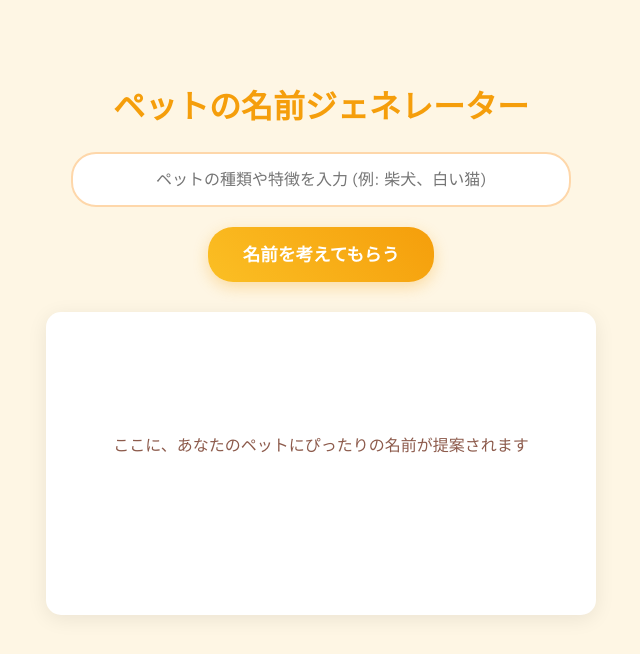
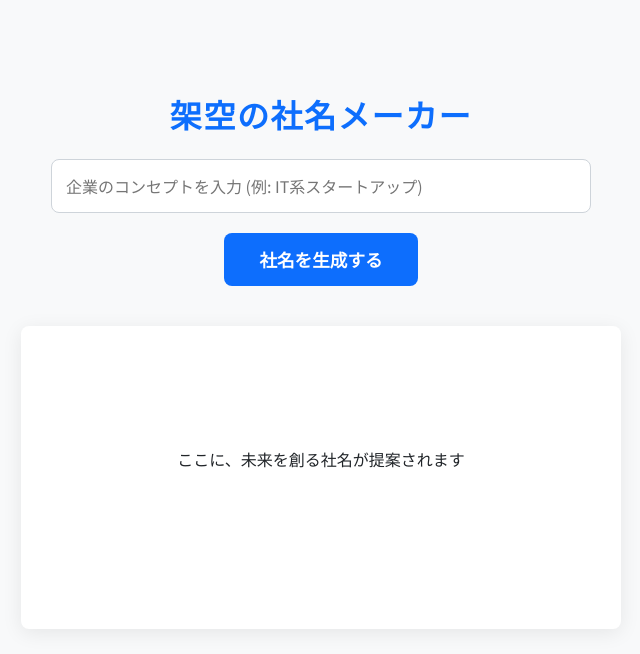
Before and after one commit to Keiichiro512/Generative-AI, a Flask app: page / in a window 1280 px wide. Shown: the top 654 px of the page, without its empty margins (319-959 px from the left). Run offline with Flask 3, Linux system fonts and the light colour scheme.

Commit message:
架空の社名メーカー機能を追加

```diff
--- a/app.py
+++ b/app.py
@@ -19,33 +19,33 @@ def index():
     return render_template('index.html')
 
 @app.route('/generate', methods=['POST'])
-def generate_pet_name():
+def generate_company_name():
     try:
         data = request.get_json()
-        if not data or 'pet_info' not in data:
-            return jsonify({'error': 'ペットの情報が指定されていません。'}), 400
+        if not data or 'company_info' not in data:
+            return jsonify({'error': '企業のコンセプトが指定されていません。'}), 400
 
-        pet_info = data['pet_info']
+        company_info = data['company_info']
 
         # AIへの指示（プロンプト）
         prompt = f"""
-あなたは、世界一のペットネーミングの専門家です。
-飼い主から伝えられたペットの情報にぴったりの、愛情がこもった素敵な名前を3つ提案してください。
+あなたは、数々の成功企業を世に送り出してきた、ブランディングの専門家です。
+クライアントから伝えられた企業のコンセプトに合った、未来的で覚えやすく、ドメインも取得できそうな架空の社名を3つ提案してください。
 
-【ペットの情報】
-{pet_info}
+【企業のコンセプト】
+{company_info}
 
-提案する名前には、それぞれ簡単な「名前の由来や意味」も添えてください。
+提案する社名には、それぞれ簡単な「社名の由来やコンセプト」も添えてください。
 
 【出力フォーマット】
-1. **(名前1)**
-   由来：(名前の由来や意味を簡潔に説明)
+1. **(社名1)**
+   由来：(社名の由来やコンセプトを簡潔に説明)
 
-2. **(名前2)**
-   由来：(名前の由来や意味を簡潔に説明)
+2. **(社名2)**
+   由来：(社名の由来やコンセプトを簡潔に説明)
 
-3. **(名前3)**
-   由来：(名前の由来や意味を簡潔に説明)
+3. **(社名3)**
+   由来：(社名の由来やコンセプトを簡潔に説明)
 """
 
         response = model.generate_content(prompt)
@@ -55,7 +55,7 @@ def generate_pet_name():
         return jsonify({'result': formatted_response})
 
     except Exception as e:
-        print(f"ペットの名前生成中にエラー: {e}")
+        print(f"社名生成中にエラー: {e}")
         return jsonify({'error': str(e)}), 500
 
 if __name__ == '__main__':
--- a/templates/index.html
+++ b/templates/index.html
@@ -3,57 +3,59 @@
 <head>
     <meta charset="UTF-8">
     <meta name="viewport" content="width=device-width, initial-scale=1.0">
-    <title>ペットの名前ジェネレーター</title>
+    <title>架空の社名メーカー</title>
     <style>
-        @import url('https://fonts.googleapis.com/css2?family=M+PLUS+Rounded+1c:wght@400;800&display=swap');
+        @import url('https://fonts.googleapis.com/css2?family=Roboto:wght@700&family=Noto+Sans+JP:wght@400;700&display=swap');
         body {
-            font-family: 'M PLUS Rounded 1c', sans-serif;
+            font-family: 'Noto Sans JP', 'Roboto', sans-serif;
             text-align: center;
-            margin-top: 40px;
-            background-color: #fef6e4; /* 優しいクリーム色 */
-            color: #8d5b4c; /* 温かみのある茶色 */
+            margin: 0;
+            padding-top: 50px;
+            background-color: #f8f9fa;
+            color: #212529;
         }
         h1 {
-            font-weight: 800;
-            color: #f59e0b; /* 元気なオレンジ */
+            font-family: 'Roboto', sans-serif;
+            font-weight: 700;
+            color: #0d6efd; /* プロフェッショナルな青 */
+            letter-spacing: 0.05em;
         }
         #container {
-            max-width: 550px;
+            max-width: 600px;
             margin: 0 auto;
             padding: 20px;
         }
-        #pet-info-input {
+        #company-info-input {
             width: 85%;
             padding: 14px;
             font-size: 1em;
             font-family: inherit;
-            border-radius: 25px;
-            border: 2px solid #fed7aa;
+            border-radius: 8px;
+            border: 1px solid #ced4da;
             margin-bottom: 20px;
-            text-align: center;
         }
         button {
             padding: 14px 35px;
             font-size: 1.1em;
-            font-weight: 800;
+            font-weight: 700;
             font-family: inherit;
             color: #fff;
-            background: linear-gradient(45deg, #fbbf24, #f59e0b);
+            background-color: #0d6efd;
             border: none;
-            border-radius: 25px;
+            border-radius: 8px;
             cursor: pointer;
             transition: all 0.3s ease;
-            box-shadow: 0 5px 15px rgba(245, 158, 11, 0.3);
         }
         button:hover {
-            transform: translateY(-3px);
-            box-shadow: 0 8px 25px rgba(245, 158, 11, 0.4);
+            background-color: #0b5ed7;
+            transform: translateY(-2px);
+            box-shadow: 0 4px 10px rgba(13, 110, 253, 0.2);
         }
         #result-container {
-            margin-top: 30px;
+            margin-top: 40px;
             padding: 30px;
             background-color: #ffffff;
-            border-radius: 15px;
+            border-radius: 8px;
             min-height: 200px;
             line-height: 2.2;
             text-align: left;
@@ -62,30 +64,30 @@
         }
         #loading {
             display: none;
-            color: #a1887f;
+            color: #6c757d;
         }
     </style>
 </head>
 <body>
     <div id="container">
-        <h1>ペットの名前ジェネレーター</h1>
-        <input type="text" id="pet-info-input" placeholder="ペットの種類や特徴を入力 (例: 柴犬、白い猫)">
+        <h1>架空の社名メーカー</h1>
+        <input type="text" id="company-info-input" placeholder="企業のコンセプトを入力 (例: IT系スタートアップ)">
         <br>
-        <button id="generate-btn">名前を考えてもらう</button>
+        <button id="generate-btn">社名を生成する</button>
 
         <div id="result-container">
-            <p id="result-text" style="text-align: center;">ここに、あなたのペットにぴったりの名前が提案されます</p>
-            <p id="loading">一生懸命考えています...</p>
+            <p id="result-text" style="text-align: center;">ここに、未来を創る社名が提案されます</p>
+            <p id="loading">最高の社名を考案中...</p>
         </div>
     </div>
 
     <script>
         document.getElementById('generate-btn').addEventListener('click', async () => {
-            const petInfoInput = document.getElementById('pet-info-input');
-            const petInfo = petInfoInput.value;
+            const companyInfoInput = document.getElementById('company-info-input');
+            const companyInfo = companyInfoInput.value;
 
-            if (!petInfo.trim()) {
-                alert('ペットの種類や特徴を入力してください！');
+            if (!companyInfo.trim()) {
+                alert('企業のコンセプトを入力してください！');
                 return;
             }
 
@@ -101,7 +103,7 @@
                 const response = await fetch('/generate', {
                     method: 'POST',
                     headers: { 'Content-Type': 'application/json' },
-                    body: JSON.stringify({ pet_info: petInfo })
+                    body: JSON.stringify({ company_info: companyInfo })
                 });
 
                 const data = await response.json();
@@ -109,7 +111,7 @@
                 if (data.result) {
                     resultText.textContent = data.result;
                 } else {
-                    resultText.textContent = 'エラー：良い名前が思いつきませんでした。';
+                    resultText.textContent = 'エラー：良い社名が思いつきませんでした。';
                 }
             } catch (error) {
                 resultText.textContent = '通信エラーです。';
```
